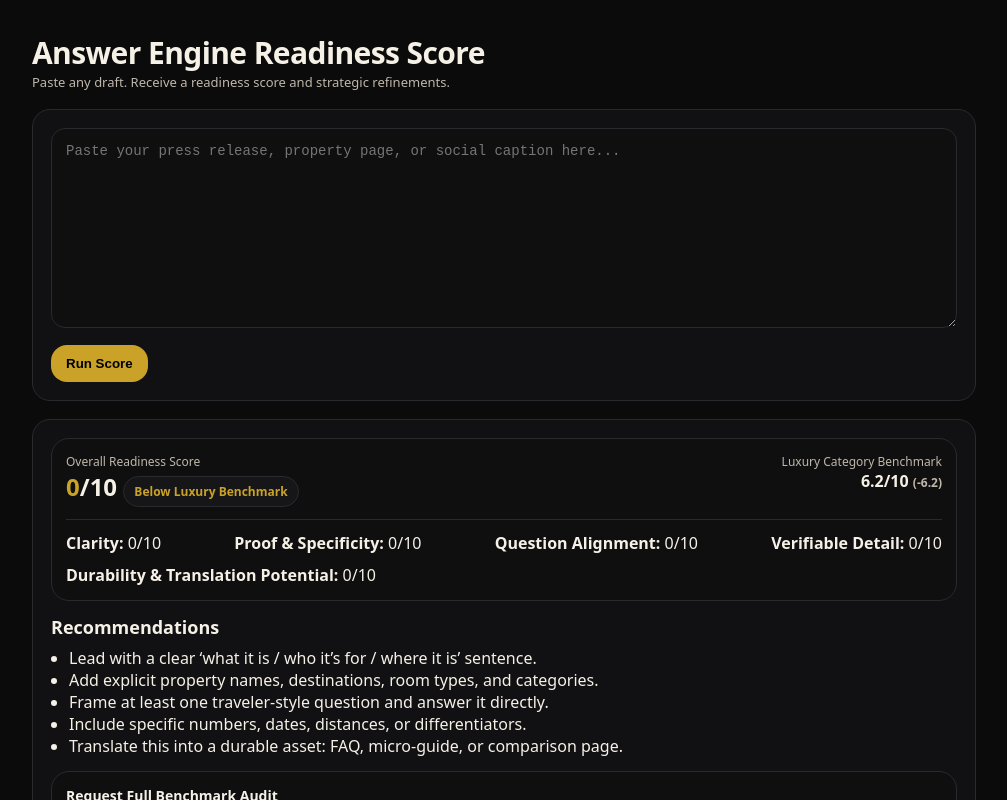
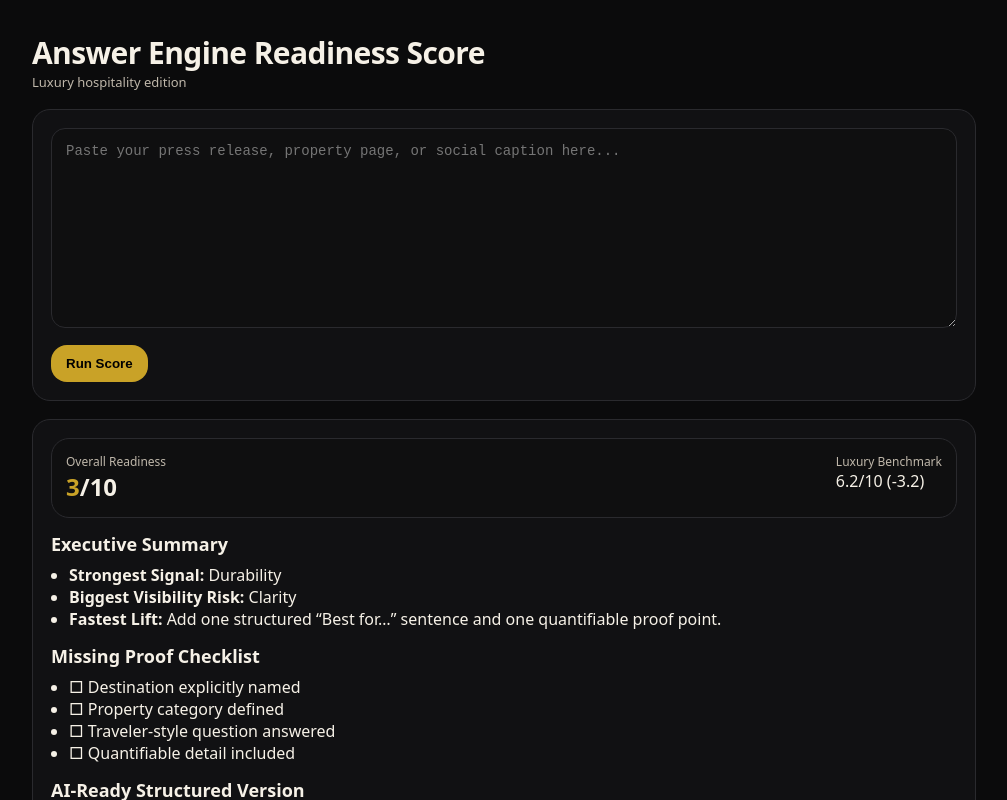
Before and after one commit to Martitu/answer-engine-readiness-score, a Next.js app: page / in a window 1280 px wide. Both pictures are taken after a click on the button "Run Score". Shown: the top 800 px of the page, without its empty margins (136-1143 px from the left). Built offline with nearby package versions, Linux system fonts and the light colour scheme.

Commit message:
Update page.jsx

```diff
--- a/app/page.jsx
+++ b/app/page.jsx
@@ -5,12 +5,22 @@ const LUXURY_BENCHMARK = 6.2;
 const CTA_URL = "https://martawarren.com/ai-search-brand-visibility/";
 
 function clamp(n, min, max) { return Math.max(min, Math.min(max, n)); }
-function scoreDimension(text, keywords) {
-  if (!text) return 0;
-  const lower = text.toLowerCase();
-  let score = 0;
-  for (const word of keywords) if (lower.includes(word)) score += 2;
-  return clamp(score, 0, 10);
+
+function containsNumber(text) {
+  return /\d/.test(text);
+}
+
+function containsQuestion(text) {
+  return text.includes("?") || text.toLowerCase().includes("best for");
+}
+
+function detectPropertyType(text) {
+  const types = ["hotel", "resort", "villa", "lodge", "retreat", "island"];
+  return types.some(t => text.toLowerCase().includes(t));
+}
+
+function detectLocation(text) {
+  return text.toLowerCase().includes("in ");
 }
 
 export default function Page() {
@@ -18,24 +28,50 @@ export default function Page() {
   const [results, setResults] = useState(null);
 
   const runAudit = () => {
-    const clarity = scoreDimension(input, ["located", "is", "offers", "ideal for", "features"]);
-    const proofSpecificity = scoreDimension(input, ["hotel","resort","villa","suite","spa","restaurant","destination"]);
-    const questionAlignment = scoreDimension(input, ["best for","who","what","where","how","why"]);
-    const verifiableDetail = scoreDimension(input, ["rooms","dates","price","km","minutes","award","year"]);
-    const durability = scoreDimension(input, ["faq","guide","itinerary","comparison","experience"]);
+    const lower = input.toLowerCase();
 
-    const overallRaw = (clarity + proofSpecificity + questionAlignment + verifiableDetail + durability) / 5;
-    const overall = Math.round(overallRaw * 10) / 10;
-    const performanceLabel = overall >= LUXURY_BENCHMARK ? "Above Luxury Benchmark" : "Below Luxury Benchmark";
+    const clarity = clamp(lower.includes("is") ? 6 : 2, 0, 10);
+    const proof = clamp(detectPropertyType(input) ? 8 : 3, 0, 10);
+    const question = clamp(containsQuestion(input) ? 8 : 2, 0, 10);
+    const verifiable = clamp(containsNumber(input) ? 8 : 3, 0, 10);
+    const durability = clamp(lower.includes("faq") || lower.includes("guide") ? 8 : 5, 0, 10);
 
-    const recommendations = [];
-    if (clarity < 6) recommendations.push("Lead with a clear ‘what it is / who it’s for / where it is’ sentence.");
-    if (proofSpecificity < 6) recommendations.push("Add explicit property names, destinations, room types, and categories.");
-    if (questionAlignment < 6) recommendations.push("Frame at least one traveler-style question and answer it directly.");
-    if (verifiableDetail < 6) recommendations.push("Include specific numbers, dates, distances, or differentiators.");
-    if (durability < 6) recommendations.push("Translate this into a durable asset: FAQ, micro-guide, or comparison page.");
+    const overall = Math.round(((clarity + proof + question + verifiable + durability) / 5) * 10) / 10;
 
-    setResults({ overall, performanceLabel, clarity, proofSpecificity, questionAlignment, verifiableDetail, durability, recommendations });
+    const strongest = [
+      { label: "Clarity", value: clarity },
+      { label: "Proof & Specificity", value: proof },
+      { label: "Question Alignment", value: question },
+      { label: "Verifiable Detail", value: verifiable },
+      { label: "Durability", value: durability }
+    ].sort((a, b) => b.value - a.value)[0];
+
+    const weakest = [
+      { label: "Clarity", value: clarity },
+      { label: "Proof & Specificity", value: proof },
+      { label: "Question Alignment", value: question },
+      { label: "Verifiable Detail", value: verifiable },
+      { label: "Durability", value: durability }
+    ].sort((a, b) => a.value - b.value)[0];
+
+    const checklist = {
+      location: detectLocation(input),
+      propertyType: detectPropertyType(input),
+      question: containsQuestion(input),
+      numbers: containsNumber(input),
+    };
+
+    setResults({
+      overall,
+      clarity,
+      proof,
+      question,
+      verifiable,
+      durability,
+      strongest,
+      weakest,
+      checklist
+    });
   };
 
   const delta = useMemo(() => {
@@ -44,92 +80,81 @@ export default function Page() {
     return (d >= 0 ? "+" : "") + d;
   }, [results]);
 
-  const exportReport = () => {
-    if (!results) return;
-    const content =
-`Answer Engine Readiness Score — Report
-
-Overall: ${results.overall}/10
-Luxury category average: ${LUXURY_BENCHMARK}/10 (${delta})
-
-Clarity: ${results.clarity}/10
-Proof & Specificity: ${results.proofSpecificity}/10
-Question Alignment: ${results.questionAlignment}/10
-Verifiable Detail: ${results.verifiableDetail}/10
-Durability & Translation Potential: ${results.durability}/10
-
-Recommendations:
-- ${results.recommendations.join("\n- ")}
-`;
-    const blob = new Blob([content], { type: "text/plain;charset=utf-8;" });
-    const link = document.createElement("a");
-    link.href = URL.createObjectURL(blob);
-    link.download = "Answer_Engine_Readiness_Score_Report.txt";
-    link.click();
-  };
-
   return (
     <div className="container">
       <div>
         <h1 className="h1">Answer Engine Readiness Score</h1>
-        <p className="sub">Paste any draft. Receive a readiness score and strategic refinements.</p>
+        <p className="sub">Luxury hospitality edition</p>
       </div>
 
       <div className="card">
-        <textarea className="textarea"
+        <textarea
+          className="textarea"
           placeholder="Paste your press release, property page, or social caption here..."
-          value={input} onChange={(e) => setInput(e.target.value)} />
+          value={input}
+          onChange={(e) => setInput(e.target.value)}
+        />
         <div className="row" style={{ marginTop: 12 }}>
-          <button className="btn btnGold" onClick={runAudit}>Run Score</button>
+          <button className="btn btnGold" onClick={runAudit}>
+            Run Score
+          </button>
         </div>
       </div>
 
       {results && (
         <div className="card">
+
           <div className="kpi">
             <div className="kpiTop">
               <div>
-                <div className="small">Overall Readiness Score</div>
+                <div className="small">Overall Readiness</div>
                 <div className="score">
-                  <span style={{ color: "var(--gold)" }}>{results.overall}</span>/10{" "}
-                  <span className="badge">{results.performanceLabel}</span>
+                  <span style={{ color: "var(--gold)" }}>{results.overall}</span>/10
                 </div>
               </div>
-              <div style={{ textAlign: "right" }}>
-                <div className="small">Luxury Category Benchmark</div>
-                <div style={{ fontWeight: 650 }}>
-                  {LUXURY_BENCHMARK}/10 <span className="small">({delta})</span>
-                </div>
+              <div>
+                <div className="small">Luxury Benchmark</div>
+                <div>{LUXURY_BENCHMARK}/10 ({delta})</div>
               </div>
-            </div>
-
-            <hr className="hr" />
-            <div className="row" style={{ justifyContent: "space-between" }}>
-              <div><strong>Clarity:</strong> {results.clarity}/10</div>
-              <div><strong>Proof & Specificity:</strong> {results.proofSpecificity}/10</div>
-              <div><strong>Question Alignment:</strong> {results.questionAlignment}/10</div>
-              <div><strong>Verifiable Detail:</strong> {results.verifiableDetail}/10</div>
-              <div><strong>Durability & Translation Potential:</strong> {results.durability}/10</div>
             </div>
           </div>
 
-          <h2 className="h2">Recommendations</h2>
+          <h2 className="h2">Executive Summary</h2>
           <ul className="ul">
-            {results.recommendations.map((r, i) => <li key={i}>{r}</li>)}
+            <li><strong>Strongest Signal:</strong> {results.strongest.label}</li>
+            <li><strong>Biggest Visibility Risk:</strong> {results.weakest.label}</li>
+            <li><strong>Fastest Lift:</strong> Add one structured “Best for…” sentence and one quantifiable proof point.</li>
           </ul>
 
-          <div className="kpi" style={{ marginTop: 14 }}>
-            <h3 style={{ margin: 0, fontSize: 14 }}>Request Full Benchmark Audit</h3>
-            <p className="small" style={{ marginTop: 6 }}>
-              Get a full visibility benchmark across priority prompts and AI surfaces, plus a prioritized action plan.
+          <h2 className="h2">Missing Proof Checklist</h2>
+          <ul className="ul">
+            <li>{results.checklist.location ? "✓" : "□"} Destination explicitly named</li>
+            <li>{results.checklist.propertyType ? "✓" : "□"} Property category defined</li>
+            <li>{results.checklist.question ? "✓" : "□"} Traveler-style question answered</li>
+            <li>{results.checklist.numbers ? "✓" : "□"} Quantifiable detail included</li>
+          </ul>
+
+          <h2 className="h2">AI-Ready Structured Version</h2>
+          <div className="kpi">
+            <p className="small">
+              What it is: <br/>
+              Where: <br/>
+              Best for: <br/>
+              Signature differentiator: <br/>
+              Verifiable proof points:
             </p>
-            <div className="row">
-              <a href={CTA_URL} target="_blank" rel="noreferrer">
-                <button className="btn btnGold">Request Full Benchmark Audit</button>
-              </a>
-              <button className="btn" onClick={exportReport}>Export Report</button>
-            </div>
           </div>
+
+          <div className="kpi" style={{ marginTop: 16 }}>
+            <h3 style={{ margin: 0 }}>Request Full Benchmark Audit</h3>
+            <p className="small">
+              Get a full visibility benchmark across priority prompts and AI surfaces.
+            </p>
+            <a href={CTA_URL} target="_blank" rel="noreferrer">
+              <button className="btn btnGold">Request Full Benchmark Audit</button>
+            </a>
+          </div>
+
         </div>
       )}
     </div>
```
